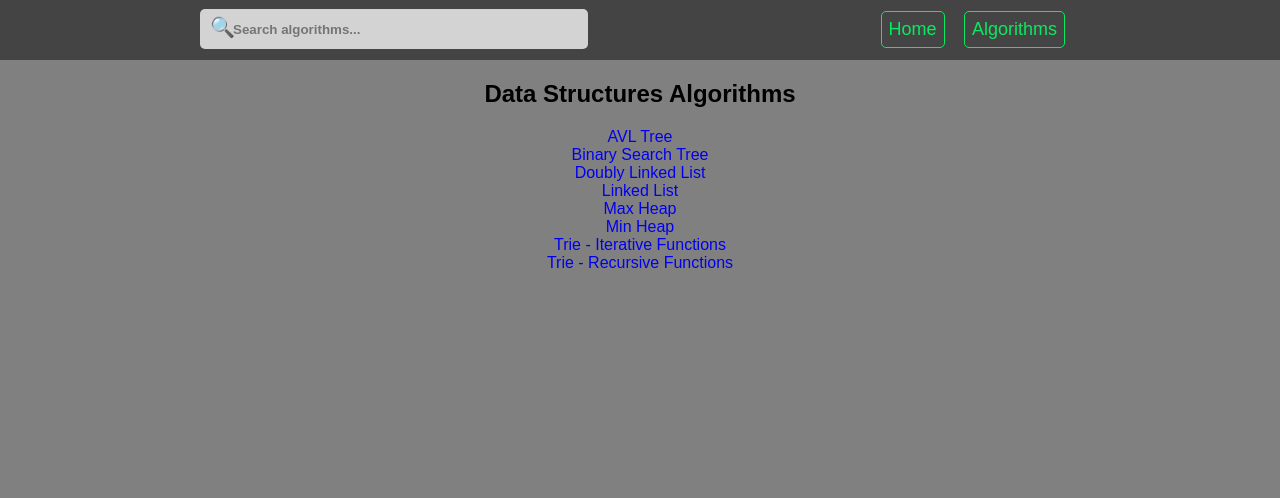
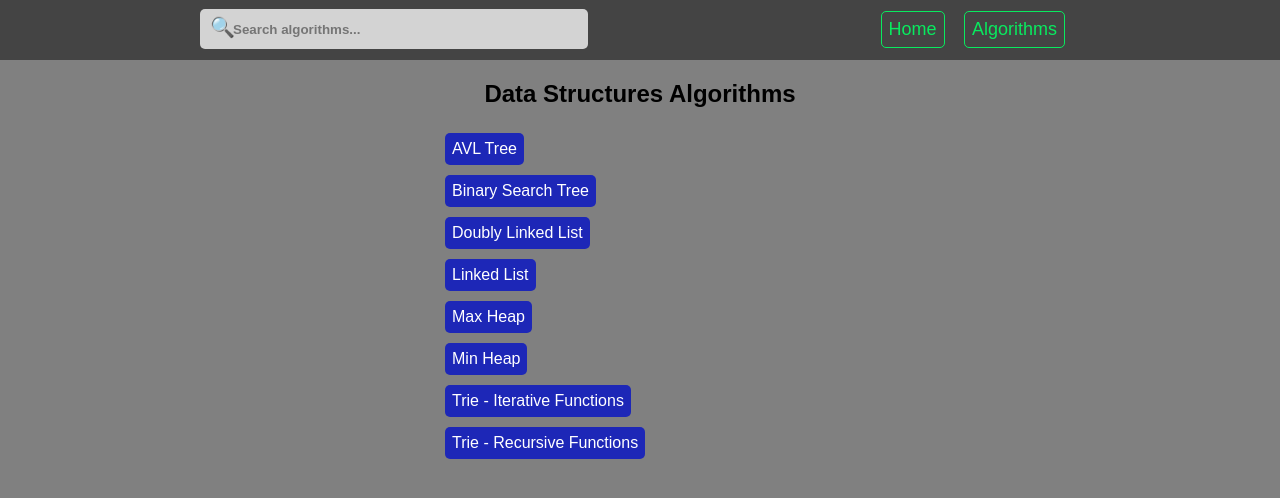
Before and after one commit to arslan-ashraf/csinjs, a Django app: a page that uses templates/algorithms/index.html in a window 1280 px wide. Shown: the top 498 px of the page. Run offline with Django 3.2, Linux system fonts and the light colour scheme; data comes from the database, SQL or seed files in the repository; both versions use the stored data as it was after the commit.

Commit message:
made a number of design changes

```diff
--- a/static_files/css/algorithm.css
+++ b/static_files/css/algorithm.css
@@ -4,7 +4,7 @@
 
 .algorithm-code {
 	text-align: left;
-	width: 700px;
+	width: 725px;
 	margin: 0 auto;
 }
 .code-editor-odd {
--- a/static_files/css/list_of_algorithms.css
+++ b/static_files/css/list_of_algorithms.css
@@ -0,0 +1,5 @@
+.specific-type-algorithms {
+    text-align: left;
+    width: 400px;
+    margin: 0 auto;
+}
--- a/templates/algorithms/algorithm_form.html
+++ b/templates/algorithms/algorithm_form.html
@@ -18,7 +18,7 @@
 	<form method="POST" class="algorithm_form" class="algorithm_form">
 		{% csrf_token %}
 		{{ form.as_p }}
-		<input type="submit" value="{{ value }}">
+		<input type="submit" value="{{ value }}" class='button'>
 	</form>
 
 {% endblock main %}
--- a/templates/algorithms/index.html
+++ b/templates/algorithms/index.html
@@ -15,20 +15,24 @@
 
 	<h2>
 		{% if title == 'Data Structure' %}
-			Data Structures
+			Data Structure
 		{% else %}
 			{{ title }} Algorithms
 		{% endif %}
 	</h2>
 
-	<div class="list_of_algorithms">
+    <div class='specific-type-algorithms'>
 
-		{% for algorithm in algorithms %}
-			<div>
-				<a href="{% url 'computer_science:title' algorithm.friendly_category algorithm.friendly_title %}" class="buttons">{{ algorithm.title }}</a>
-			</div>
-		{% endfor %}
+    	<div class="list_of_algorithms">
 
-	</div>
+    		{% for algorithm in algorithms %}
+    			<div class='algorithm-button'>
+    				<a href="{% url 'computer_science:title' algorithm.friendly_category algorithm.friendly_title %}" class="button">{{ algorithm.title }}</a>
+    			</div>
+    		{% endfor %}
+
+    	</div>
+
+    </div>
 
 {% endblock main %}
--- a/templates/home.html
+++ b/templates/home.html
@@ -103,6 +103,10 @@
 		<a href="{% url 'computer_science:create' %}" class="button">Create Algorithm</a>
 	{% endif %}
 
+	<div>Please note: this site is intended to only give algorithms in javascript written cleanly, easily readable,
+	    concise and ususally asymptotically efficient.  Explanations are found in abundance elsewhere on the web.
+	</div>
+
 {% endblock main %}
 
 {% block js %}
```
Also changed, not shown: db.sqlite3.
